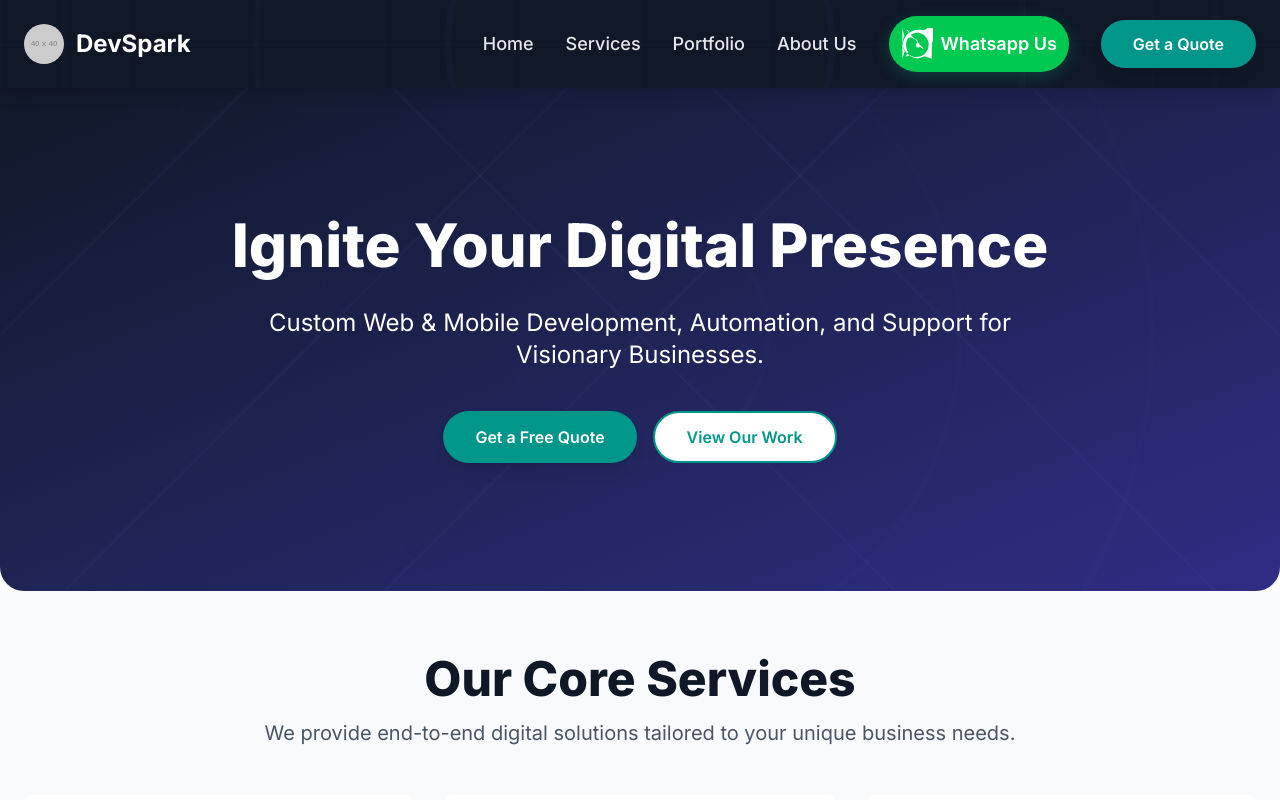
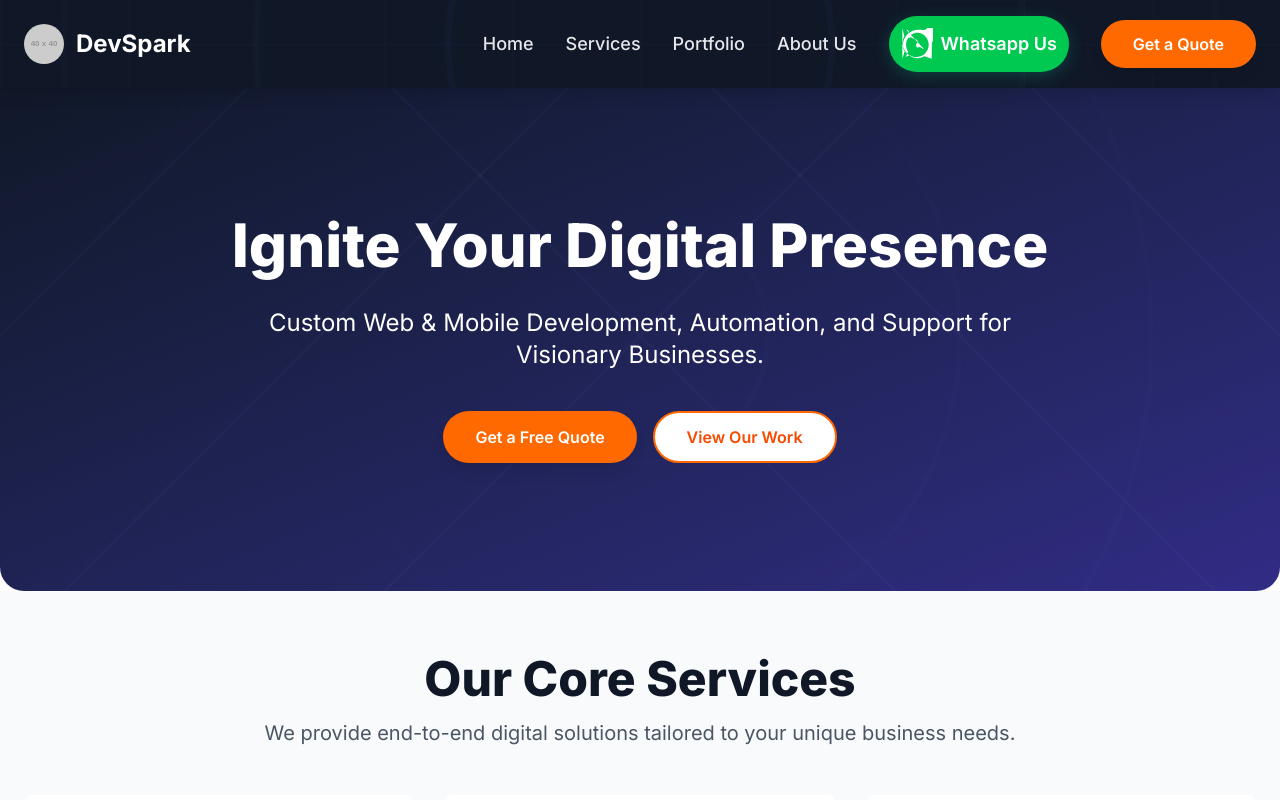
Before and after one commit to Nduhiu17/devespark-website, a Next.js app: page / in a window 1280 px wide. Shown: the top 800 px of the page. Built offline with nearby package versions, Linux system fonts and the light colour scheme.

Commit message:
update cta button color theme

```diff
--- a/src/app/page.js
+++ b/src/app/page.js
@@ -35,8 +35,8 @@ const Home = () => {
       onClick={onClick}
       className={`px-8 py-3 rounded-full font-semibold transition-all duration-300
         ${primary
-          ? 'bg-teal-600 text-white hover:bg-teal-700 shadow-lg focus:ring-teal-400'
-          : 'bg-white border-2 border-teal-600 text-teal-600 hover:bg-teal-50 hover:text-teal-700 focus:ring-teal-200'}
+          ? 'bg-orange-500 text-white hover:bg-orange-600 shadow-lg focus:ring-orange-300'
+          : 'bg-white border-2 border-orange-500 text-orange-600 hover:bg-orange-50 hover:text-orange-700 focus:ring-orange-200'}
         focus:outline-none focus:ring-4`}
     >
       {text}
```
